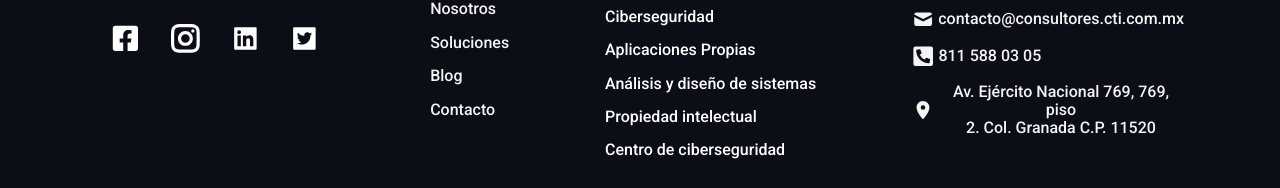
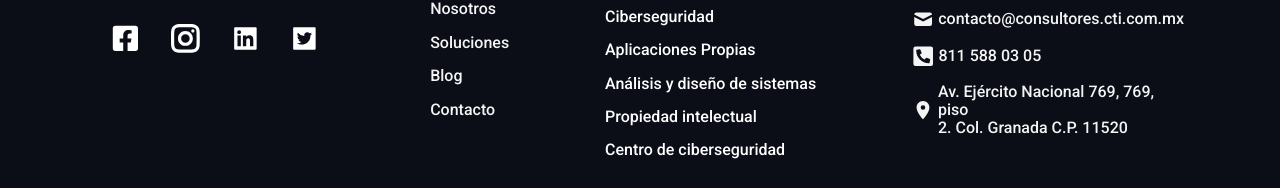
Before and after one commit to ucm23/cti, a Next.js app: page / in a window 1280 px wide. Shown: the part 4442-4630 px from the top of the page. Built offline with nearby package versions, Linux system fonts and the light colour scheme; a small style sheet from the web is missing.

Commit message:
agregamos una clase dir_center

```diff
--- a/components/Footer.js
+++ b/components/Footer.js
@@ -71,7 +71,7 @@ const Footer = () => {
                         <Link href='/Contacto'>
                             <a className='footer-cen'>
                                 <MdLocationOn className='block4-icon' />
-                                <div className='h3-posts'>
+                                <div className='dir_center'>
                                     <p>Av. Ejército Nacional 769, 769, piso</p>
                                     <p>2. Col. Granada C.P. 11520</p>
                                 </div>
```
